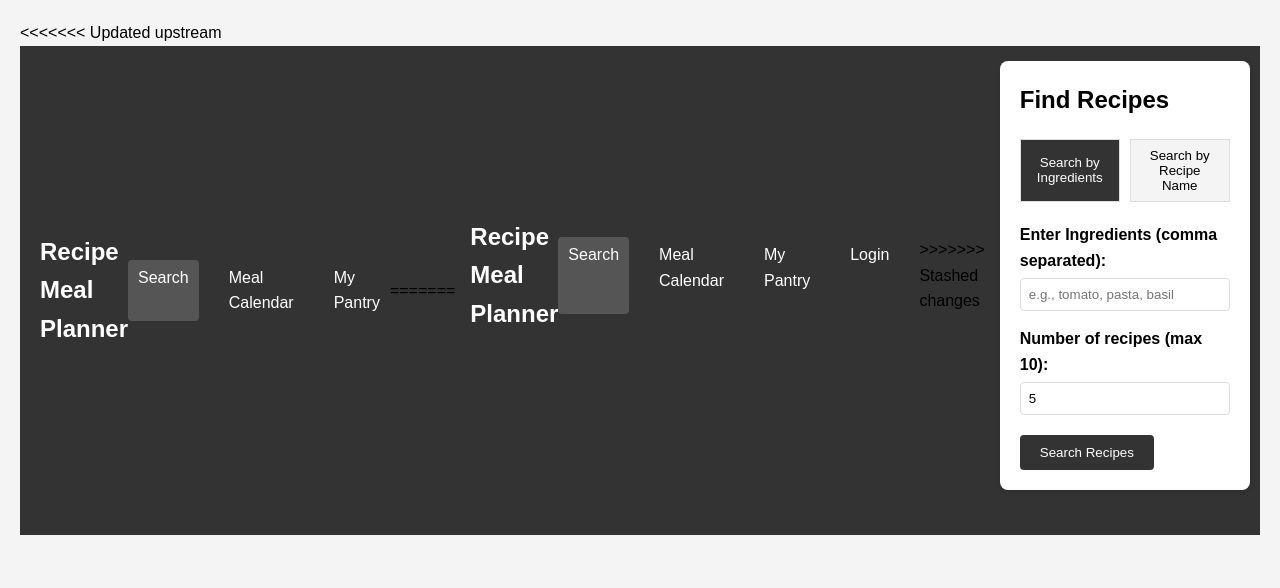
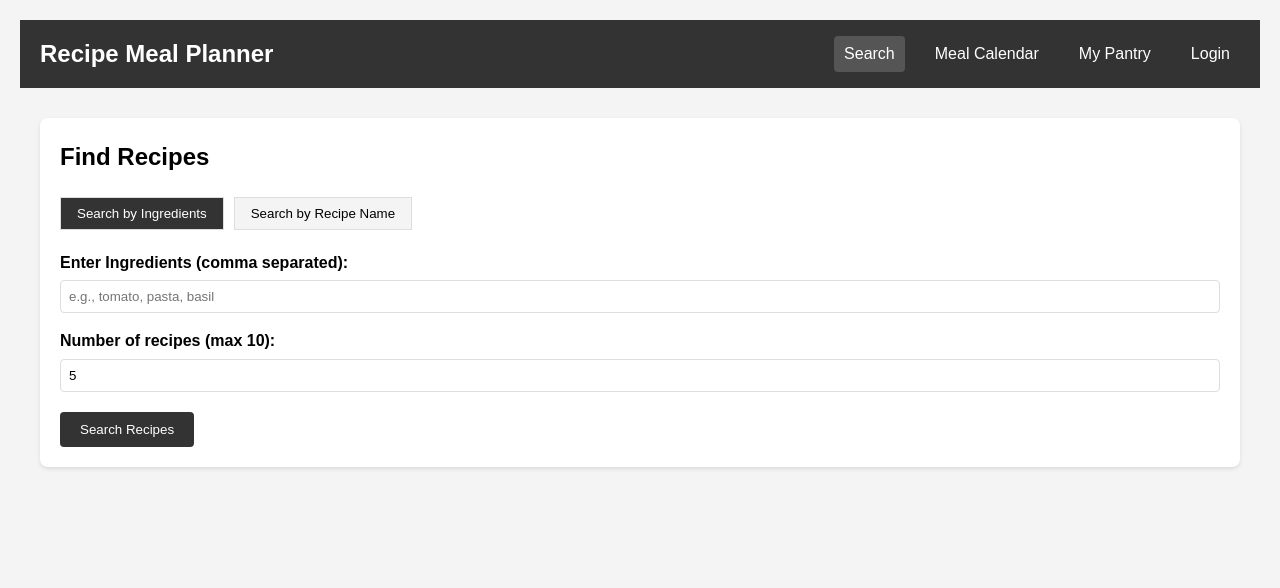
Before and after one commit to atm327/cs375DevTwo, a website: page public/index.html in a window 1280 px wide. Drawn offline with Linux system fonts and the light colour scheme.

Commit message:
updates for pantry and psql
updates for pantry and psql, refactored

```diff
--- a/public/index.html
+++ b/public/index.html
@@ -7,16 +7,6 @@
     <link rel="stylesheet" href="css/style.css">
 </head>
 <body>
-<<<<<<< Updated upstream
-    <nav class="navbar">
-        <div class="nav-content">
-            <h1>Recipe Meal Planner</h1>
-            <div class="nav-links">
-                <a href="#" class="active">Search</a>
-                <a href="calendar.html">Meal Calendar</a>
-                <a href="pantry.html">My Pantry</a>
-            </div>
-=======
 <nav class="navbar">
     <div class="nav-content">
         <h1>Recipe Meal Planner</h1>
@@ -25,7 +15,6 @@
             <a href="calendar.html">Meal Calendar</a>
             <a href="pantry.html">My Pantry</a>
             <a href="login.html" id="loginLink">Login</a> <!-- Login link added here -->
->>>>>>> Stashed changes
         </div>
     </div>
 </nav>
--- a/server.js
+++ b/server.js
@@ -128,7 +128,7 @@ app.get('/api/shopping-list', async (req, res) => {
     }
 });
 
-// Add or update pantry item (similar to your existing pantry endpoints)
+// Add or update pantry item
 app.post('/api/pantry', async (req, res) => {
     try {
         const { item_name, quantity, unit, category } = req.body;
@@ -264,7 +264,6 @@ app.post('/api/calendar', async (req, res) => {
     }
 });
 
-// Start server
 app.listen(port, hostname, () => {
     console.log(`Server running at http://${hostname}:${port}`);
 });
```
Also changed, not shown: public/calendar.html (+13 -8 lines), public/js/pantry.js (+0 -10 lines), 1 other file.
